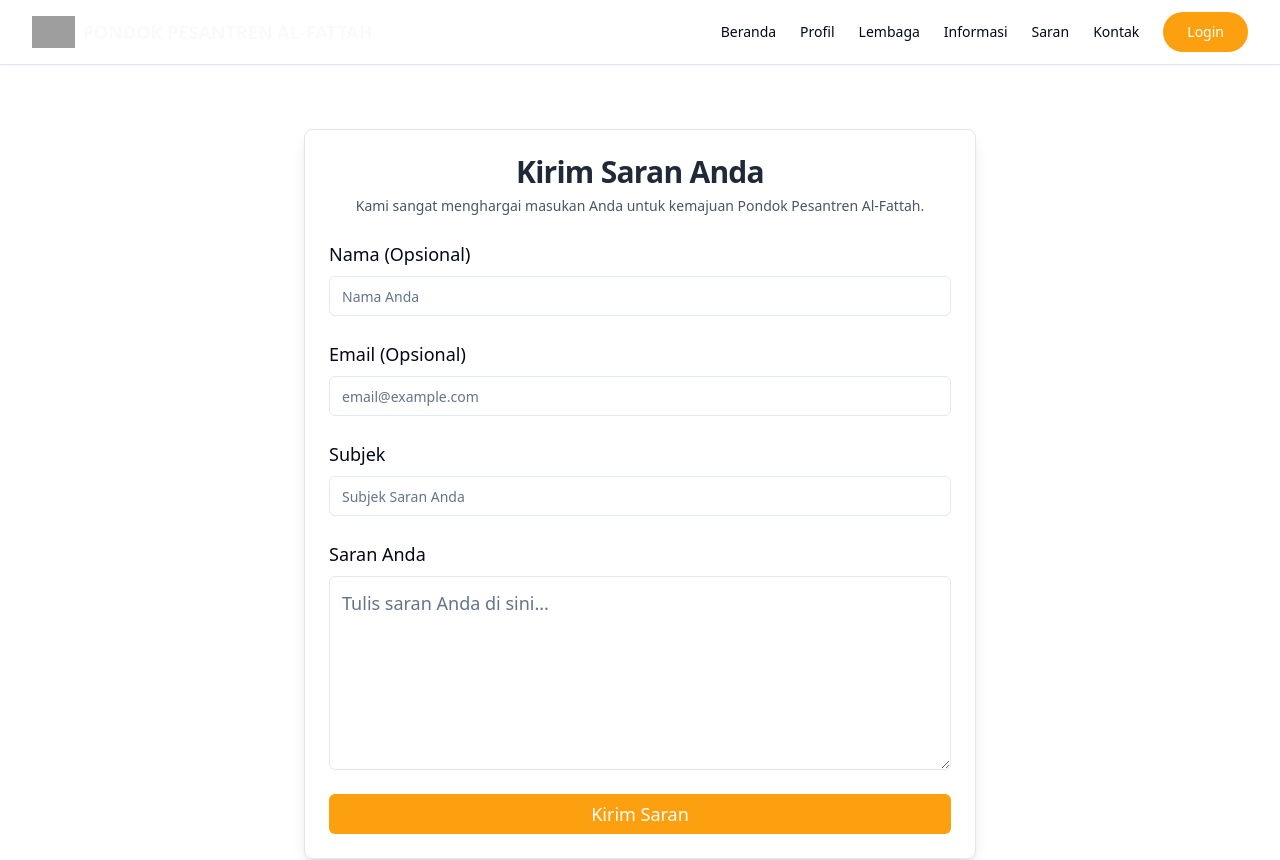
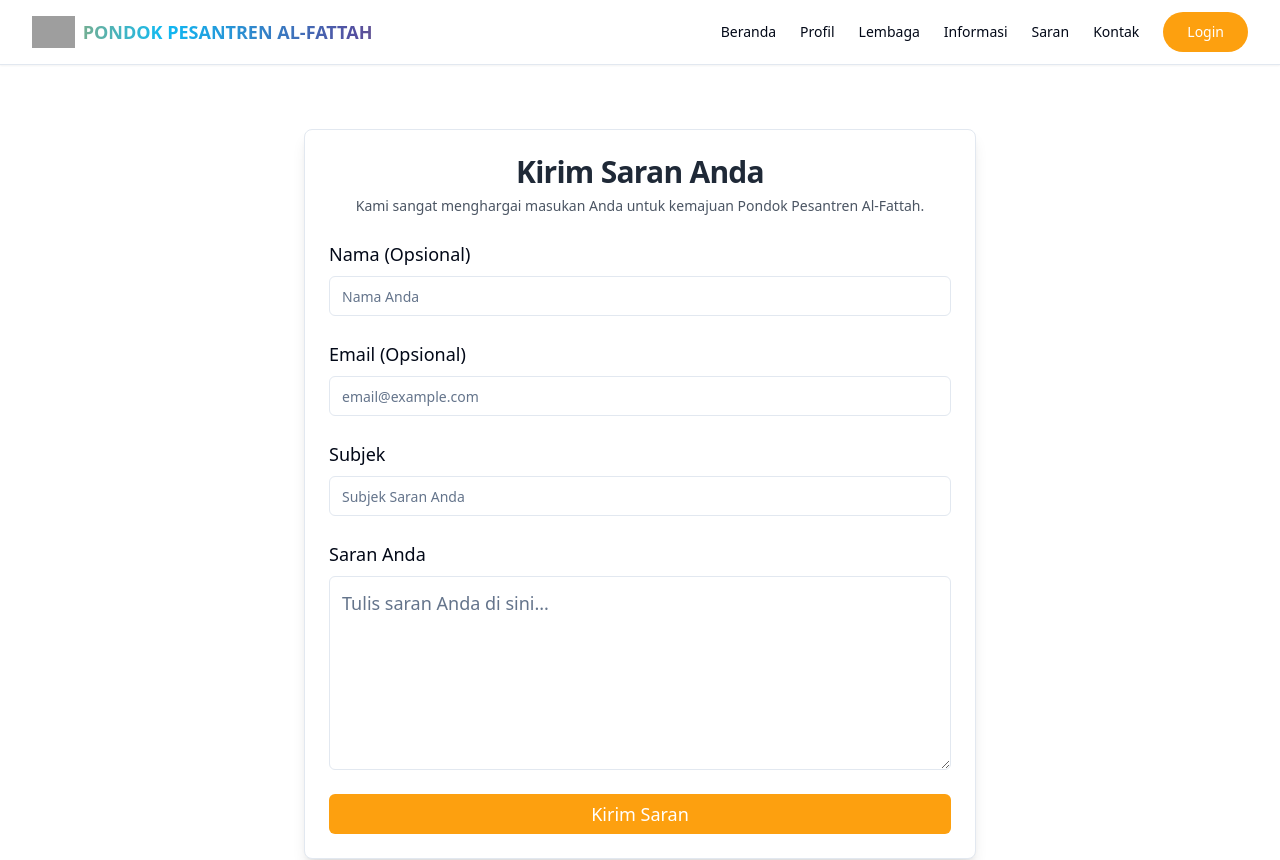
Before and after one commit to ZahfuWae/alfattahtes, a React (Vite) app: page /saran in a window 1280 px wide. Shown: the top 860 px of the page. Built offline with nearby package versions, Linux system fonts and the light colour scheme; grey boxes are pictures that could not be loaded.

Commit message:
[dyad] Menambahkan animasi teks gradien ke logo - wrote 2 file(s)

```diff
--- a/src/components/Header.tsx
+++ b/src/components/Header.tsx
@@ -48,7 +48,7 @@ const Header = () => {
             alt="Pondok Pesantren Al-Fattah Logo"
             className="h-8 w-auto"
           />
-          <span className="font-bold text-lg text-primary-foreground">PONDOK PESANTREN AL-FATTAH</span>
+          <span className="font-bold text-lg animated-text-gradient">PONDOK PESANTREN AL-FATTAH</span>
         </Link>
 
         {/* Desktop Navigation */}
--- a/src/globals.css
+++ b/src/globals.css
@@ -99,3 +99,17 @@
     @apply bg-background text-foreground;
   }
 }
+
+@keyframes gradient-animation {
+  0% { background-position: 0% 50%; }
+  50% { background-position: 100% 50%; }
+  100% { background-position: 0% 50%; }
+}
+
+.animated-text-gradient {
+  background: linear-gradient(90deg, #fda00f, #0fbaf4, #554e9f, #fda00f); /* Mengulang warna pertama untuk loop yang mulus */
+  background-size: 200% auto;
+  -webkit-background-clip: text;
+  -webkit-text-fill-color: transparent;
+  animation: gradient-animation 5s ease infinite;
+}
```
